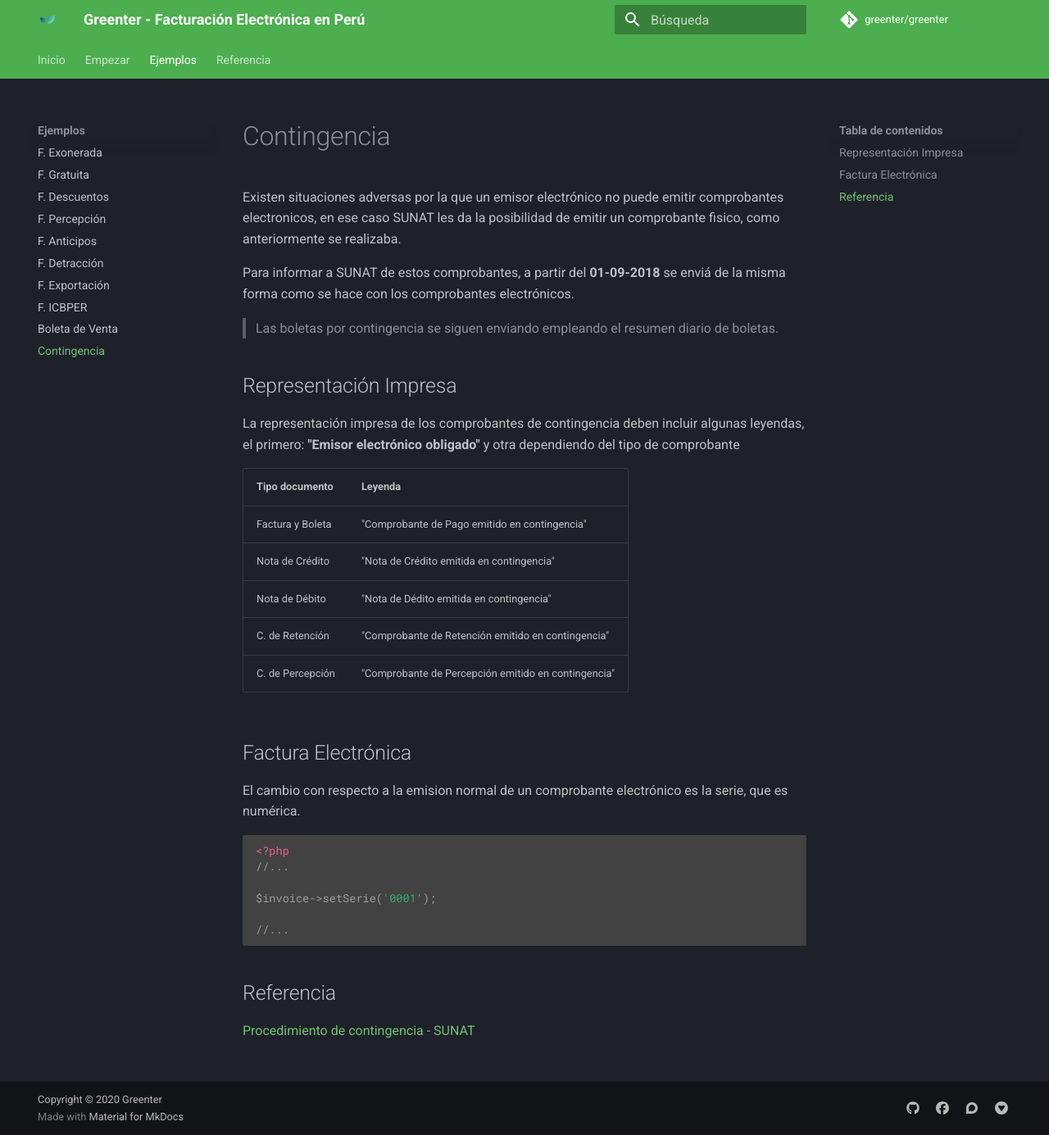
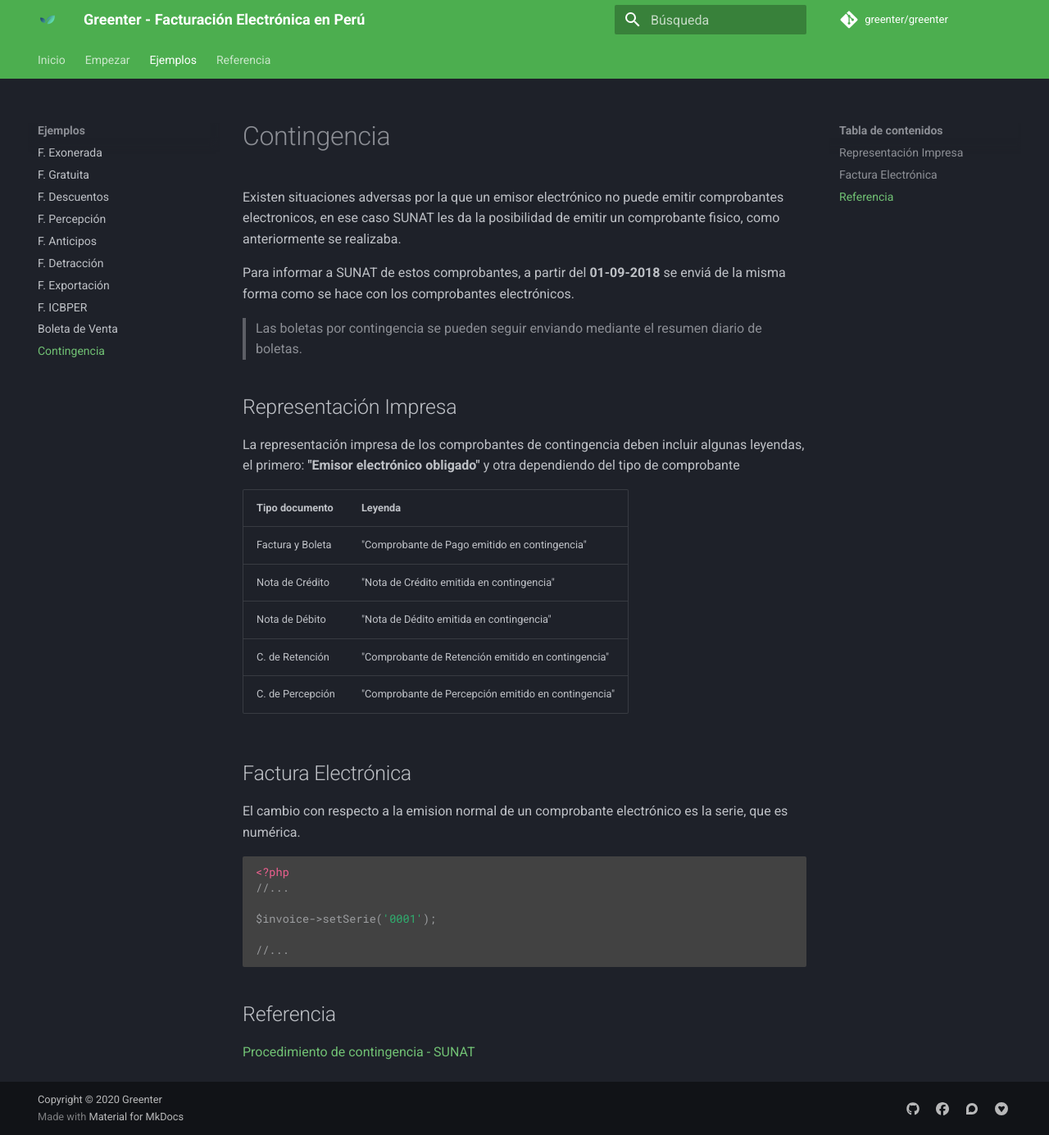
Before and after one commit to thegreenter/docs, an MkDocs documentation site: the page built from docs/examples/contingencia.md, in a window 1280 px wide and 1385 px high. Shown: the whole window at 82% size. Built offline with MkDocs 1.6.1 and Material for MkDocs 9.7.7, drawn with Linux system fonts in a browser that asks for light colours.

Commit message:
Update boleta envio contingencia

```diff
--- a/docs/examples/contingencia.md
+++ b/docs/examples/contingencia.md
@@ -4,7 +4,7 @@ SUNAT les da la posibilidad de emitir un comprobante fisico, como anteriormente
 
 Para informar a SUNAT de estos comprobantes, a partir del **01-09-2018** se enviá de la misma forma como se hace con
 los comprobantes electrónicos.
-> Las boletas por contingencia se siguen enviando empleando el resumen diario de boletas.
+> Las boletas por contingencia se pueden seguir enviando mediante el resumen diario de boletas.
 
 
 ## Representación Impresa
```
